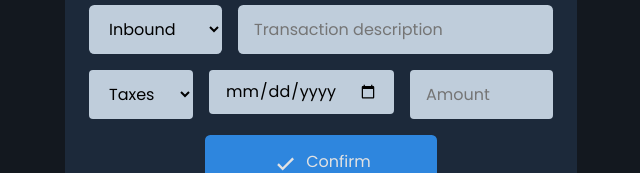
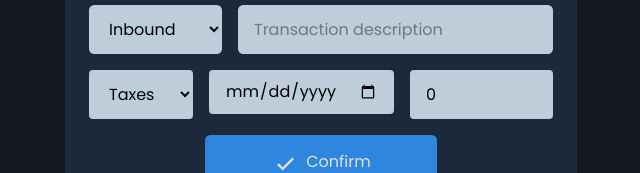
Before and after one commit to JoaquinSantarcangelo/alkemy-challenge-front, a React (Create React App) app: page /abm in a window 1280 px wide. Shown: the part 205-378 px from the top of the page, without its empty margins (319-959 px from the left). Built offline with nearby package versions, Linux system fonts and the light colour scheme; no server answers.

Commit message:
Fethch Transactions from DB

```diff
--- a/src/App.js
+++ b/src/App.js
@@ -30,6 +30,17 @@ const App = () => {
     console.log("Sending new transaction");
     console.log(transaction);
     setItems([transaction, ...items]);
+
+    const requestOptions = {
+      method: "POST",
+      headers: { "Content-Type": "application/json" },
+      body: JSON.stringify(transaction),
+    };
+
+    fetch(
+      "http://localhost:5000/api/transactions",
+      requestOptions
+    ).then((response) => console.log(response));
   };
 
   const handleEditTransaction = (transaction) => {};
--- a/src/components/Form.js
+++ b/src/components/Form.js
@@ -9,10 +9,10 @@ const Form = ({
   setEditModalOpen,
   activeTransaction,
 }) => {
-  const [desc, setDesc] = useState(null);
-  const [type, setType] = useState("Inbound");
+  const [description, setDescription] = useState("");
+  const [type, setType] = useState("inbound");
   const [category, setCategory] = useState("Taxes");
-  const [amount, setAmount] = useState(null);
+  const [amount, setAmount] = useState(0);
   const [date, setDate] = useState(null);
 
   //Handle Form Submit
@@ -20,11 +20,11 @@ const Form = ({
     console.log("Adding new transaction");
     let newTransaction;
     //Validation
-    if (desc && type && category && amount && date) {
+    if (description && type && category && amount && date) {
       console.log("Yep");
-      if (desc !== "" && amount > 0) {
+      if (description !== "" && amount > 0) {
         newTransaction = {
-          desc,
+          description,
           amount,
           type,
           category,
@@ -44,11 +44,11 @@ const Form = ({
   //Edit Form Auto Fill
   useEffect(() => {
     if (activeTransaction) {
-      if (activeTransaction.desc) {
-        setDesc(activeTransaction.desc);
+      if (activeTransaction.description) {
+        setDescription(activeTransaction.description);
       }
       if (activeTransaction.type) {
-        setType(activeTransaction.desc);
+        setType(activeTransaction.type);
       }
       if (activeTransaction.category) {
         setCategory(activeTransaction.category);
@@ -92,8 +92,8 @@ const Form = ({
           name="description"
           id="description"
           placeholder="Transaction description"
-          value={desc}
-          onChange={(e) => setDesc(e.target.value)}
+          value={description}
+          onChange={(e) => setDescription(e.target.value)}
         />
       </div>
       <div className="wrapper-bottom">
--- a/src/components/Items.js
+++ b/src/components/Items.js
@@ -22,7 +22,7 @@ const Items = ({
         className="item"
       >
         <div className="wrapper-left">
-          <div className="title">{itemInfo.desc}</div>
+          <div className="title">{itemInfo.description}</div>
           <div className="type">{itemInfo.category}</div>
         </div>
         <div className="wrapper-right">
```
